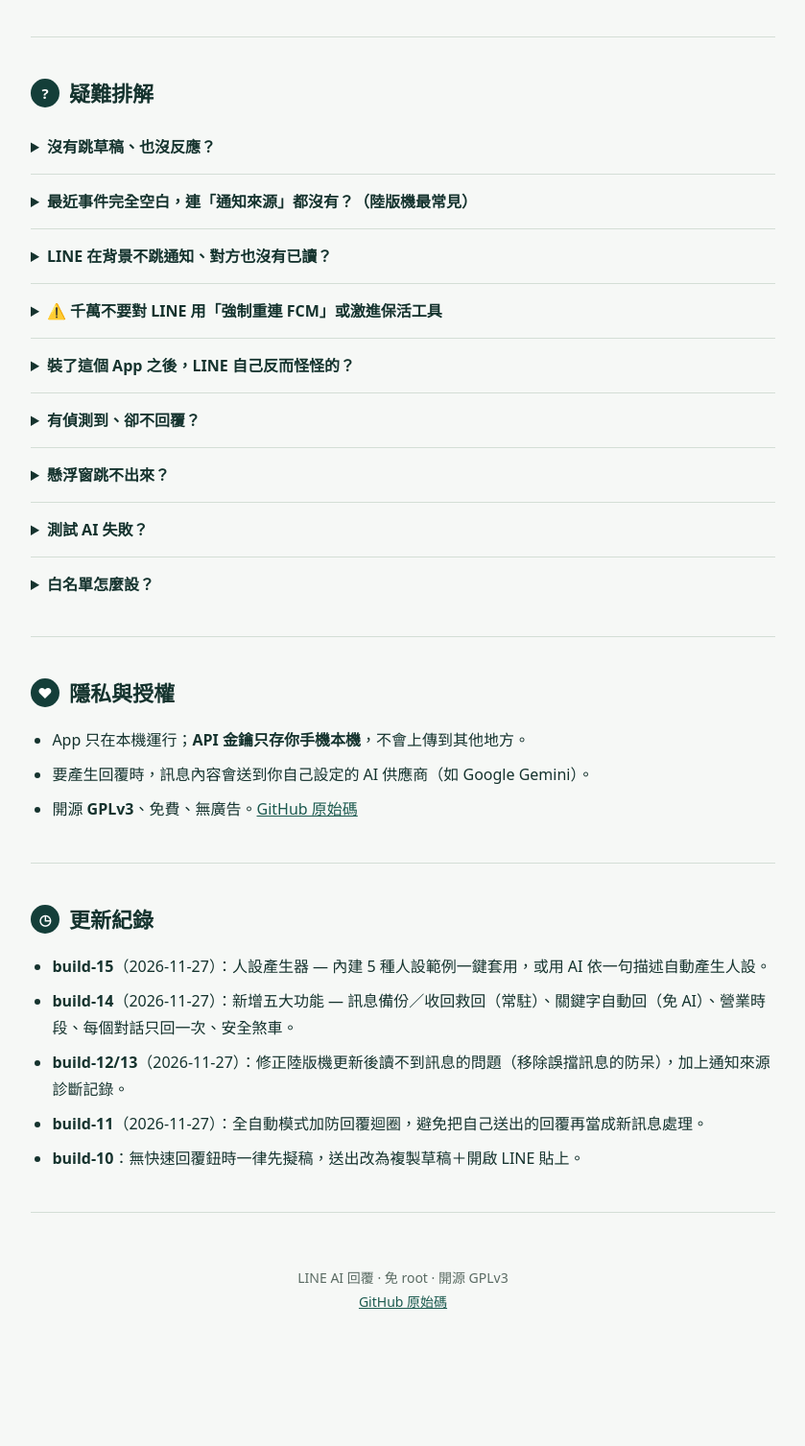
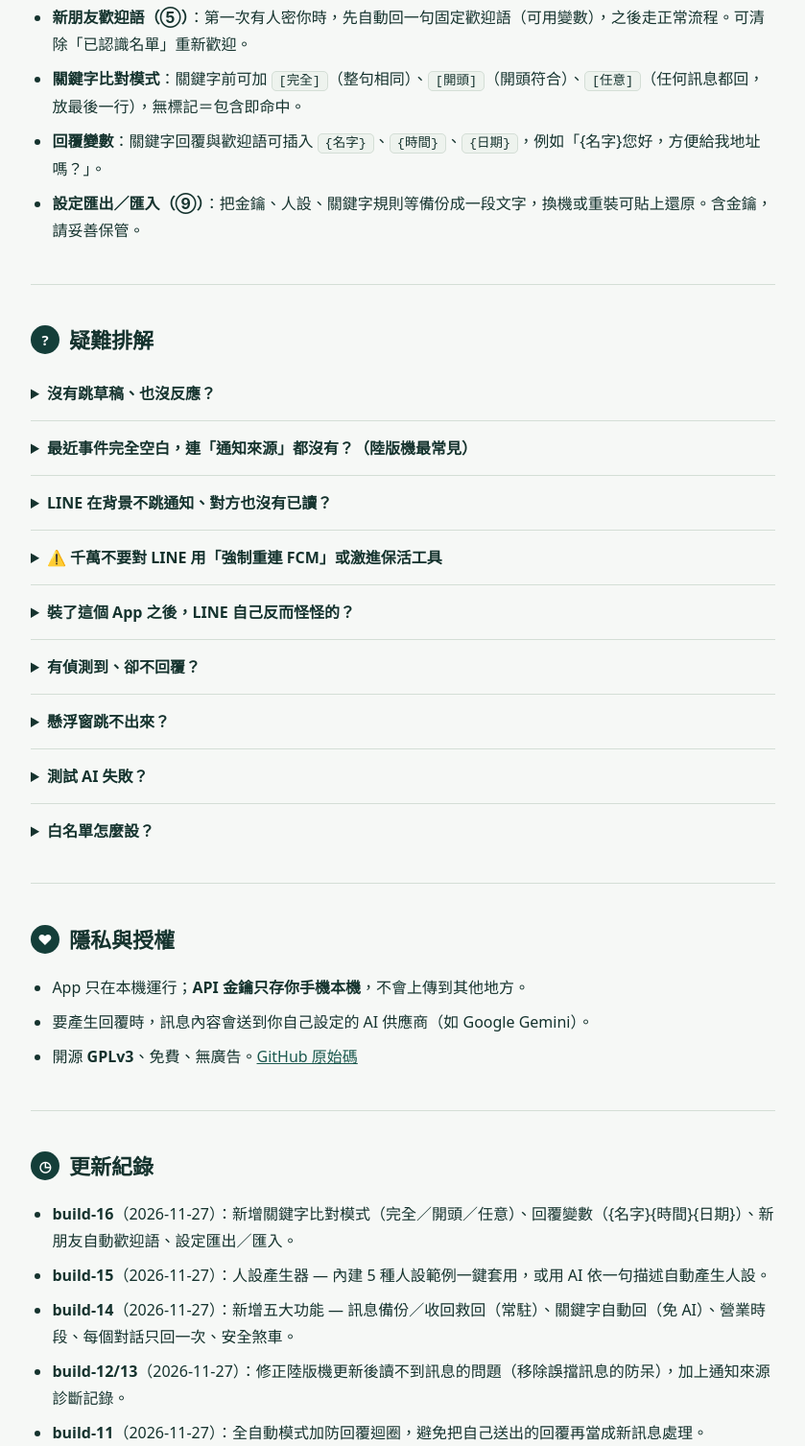
Before and after one commit to steve19860004/timeline-macrodroid-guide, a plain HTML site: page lineai.html in a window 1280 px wide. Shown: the part 1897-3404 px from the top of the page at 96% size, without its empty margins (220-1059 px from the left). Before the commit the page ends 3316 px from the top, so only its background shows below. Drawn offline with Linux system fonts and the light colour scheme.

Commit message:
lineai 教學：補四項新功能說明與 build-16 更新紀錄
Co-Authored-By: Claude Opus 4.8 <noreply@anthropic.com>
Claude-Session: https://claude.ai/code/session_01SWYiMyvDvqx2X6cpuZKcJv

```diff
--- a/lineai.html
+++ b/lineai.html
@@ -94,6 +94,10 @@
       <li><b>營業時段（⑤）</b>：只在你設定的時段才自動送出（支援跨午夜，例如 18～8＝晚上到隔天早上），其餘時間只擬稿，白天你自己回。</li>
       <li><b>每個對話只自動回一次（⑤）</b>：AI 先回一句（例如問地址／機型／症狀＋「師傅看到會親自回」），之後就交給你本人，不會一直打擾客戶。可清除紀錄。</li>
       <li><b>安全煞車（⑤，預設開）</b>：若偵測到短時間自動回太多次（疑似迴圈），自動切回擬稿並停手，保護你的 LINE 不被搞壞。</li>
+      <li><b>新朋友歡迎語（⑤）</b>：第一次有人密你時，先自動回一句固定歡迎語（可用變數），之後走正常流程。可清除「已認識名單」重新歡迎。</li>
+      <li><b>關鍵字比對模式</b>：關鍵字前可加 <code>[完全]</code>（整句相同）、<code>[開頭]</code>（開頭符合）、<code>[任意]</code>（任何訊息都回，放最後一行），無標記＝包含即命中。</li>
+      <li><b>回覆變數</b>：關鍵字回覆與歡迎語可插入 <code>{名字}</code>、<code>{時間}</code>、<code>{日期}</code>，例如「{名字}您好，方便給我地址嗎？」。</li>
+      <li><b>設定匯出／匯入（⑨）</b>：把金鑰、人設、關鍵字規則等備份成一段文字，換機或重裝可貼上還原。含金鑰，請妥善保管。</li>
     </ul>
   </section>
 
@@ -156,6 +160,7 @@
   <section>
     <h2><span class="n">◷</span>更新紀錄</h2>
     <ul>
+      <li><b>build-16</b>（2026-11-27）：新增關鍵字比對模式（完全／開頭／任意）、回覆變數（{名字}{時間}{日期}）、新朋友自動歡迎語、設定匯出／匯入。</li>
       <li><b>build-15</b>（2026-11-27）：人設產生器 — 內建 5 種人設範例一鍵套用，或用 AI 依一句描述自動產生人設。</li>
       <li><b>build-14</b>（2026-11-27）：新增五大功能 — 訊息備份／收回救回（常駐）、關鍵字自動回（免 AI）、營業時段、每個對話只回一次、安全煞車。</li>
       <li><b>build-12/13</b>（2026-11-27）：修正陸版機更新後讀不到訊息的問題（移除誤擋訊息的防呆），加上通知來源診斷記錄。</li>
```
